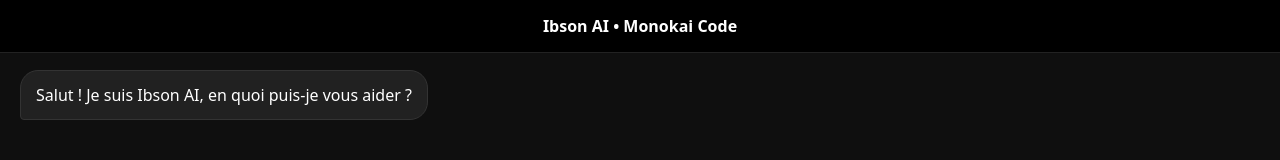
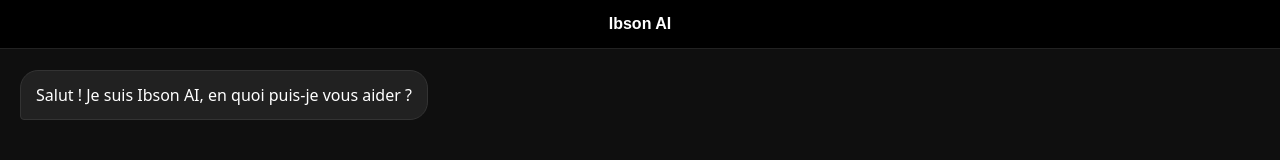
Before and after one commit to ibsoncoding/Ibson.github.io, a plain HTML site: page ai.html in a window 1280 px wide. Shown: the top 160 px of the page. Drawn offline with nearby package versions, Linux system fonts and the light colour scheme.

Commit message:
Update ai.html

```diff
--- a/ai.html
+++ b/ai.html
@@ -33,7 +33,7 @@
 </style>
 </head>
 <body>
-<header>Ibson AI • Monokai Code</header>
+<header style="font-family: sans-serif;">Ibson AI</header>
 <div id="chat">
 <div class="msg bot">Salut ! Je suis Ibson AI, en quoi puis-je vous aider ?</div>
 </div>
```
